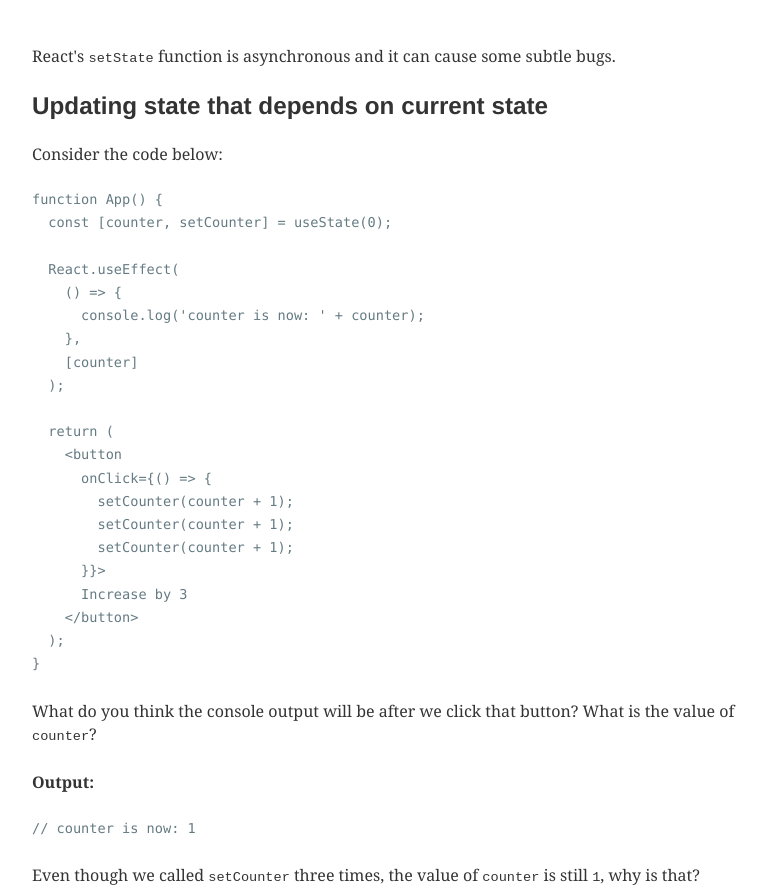
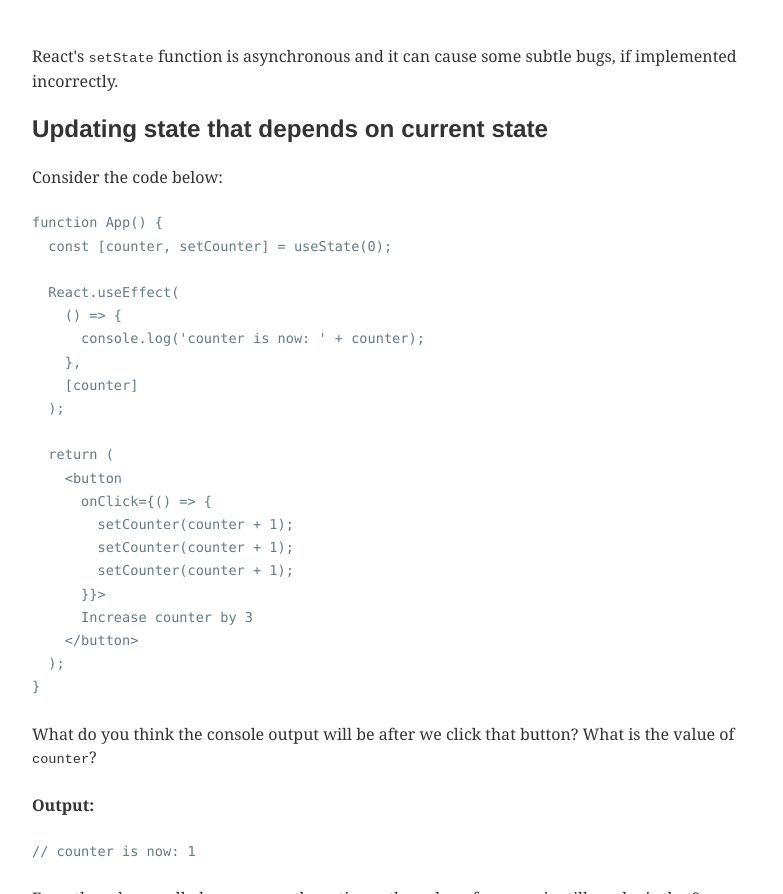
Before and after one commit to dougbacelar/methodcall, a Gatsby site: page /react-set-state-is-asynchronous in a window 1280 px wide. Shown: the part 565-1459 px from the top of the page, without its empty margins (248-1031 px from the left). Built offline with nearby package versions, Linux system fonts and the light colour scheme; Gatsby itself is replaced by a stand-in of ours; some packages are replaced by stand-ins of ours; code samples lack their colours.

Commit message:
proof read

````diff
--- a/src/pages/react-set-state-is-asynchronous.md
+++ b/src/pages/react-set-state-is-asynchronous.md
@@ -5,13 +5,13 @@
 title: React won't update your state right away.
 ---
 
-React's `setState` function is asynchronous and it can cause some subtle bugs.
+React's `setState` function is asynchronous and it can cause some subtle bugs, if implemented incorrectly.
 
 ## Updating state that depends on current state
 
 Consider the code below:
 
-```jsx{4}
+```jsx{6}
 function App() {
   const [counter, setCounter] = useState(0);
 
@@ -29,7 +29,7 @@
         setCounter(counter + 1);
         setCounter(counter + 1);
       }}>
-      Increase by 3
+      Increase counter by 3
     </button>
   );
 }
````
